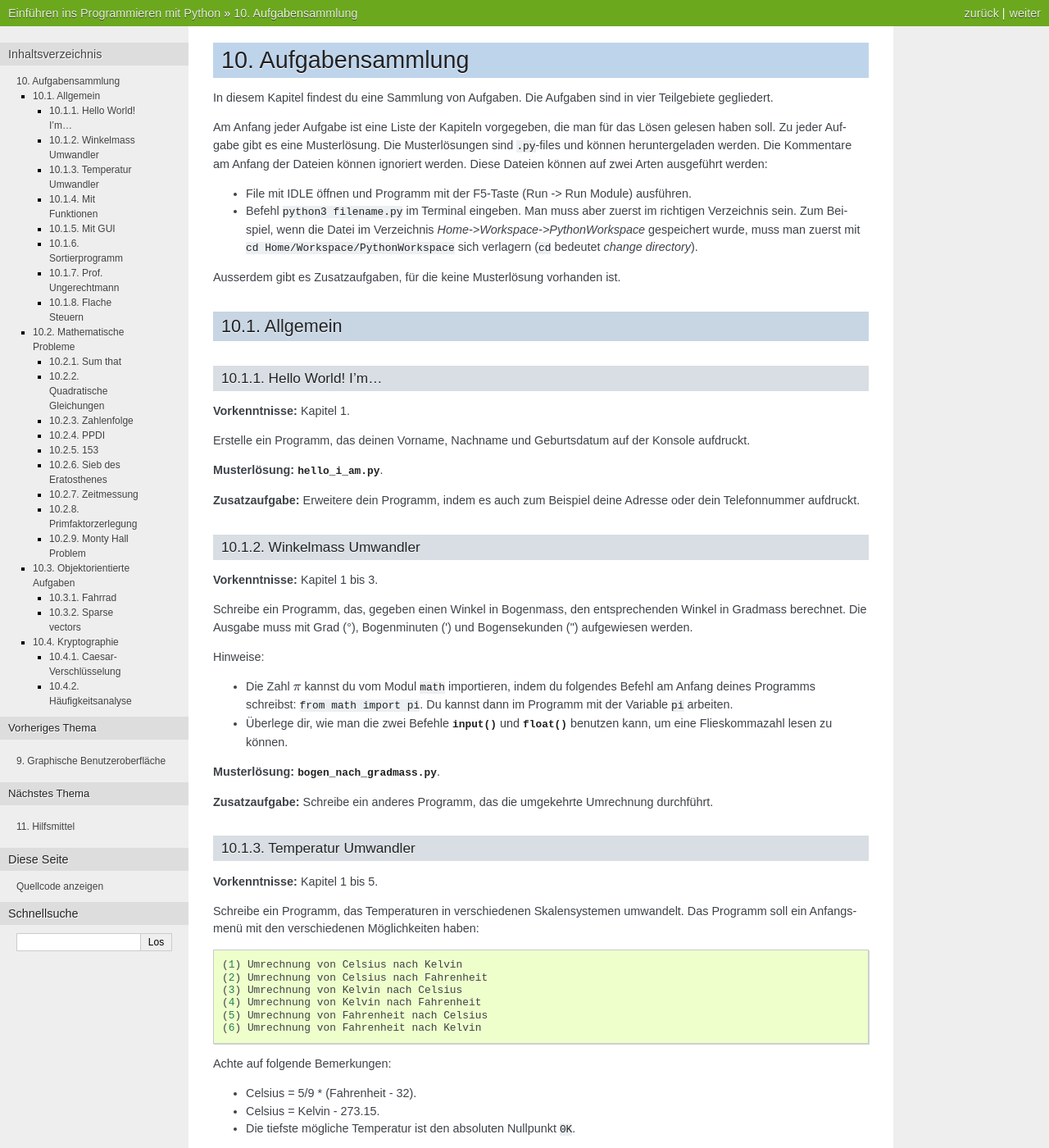
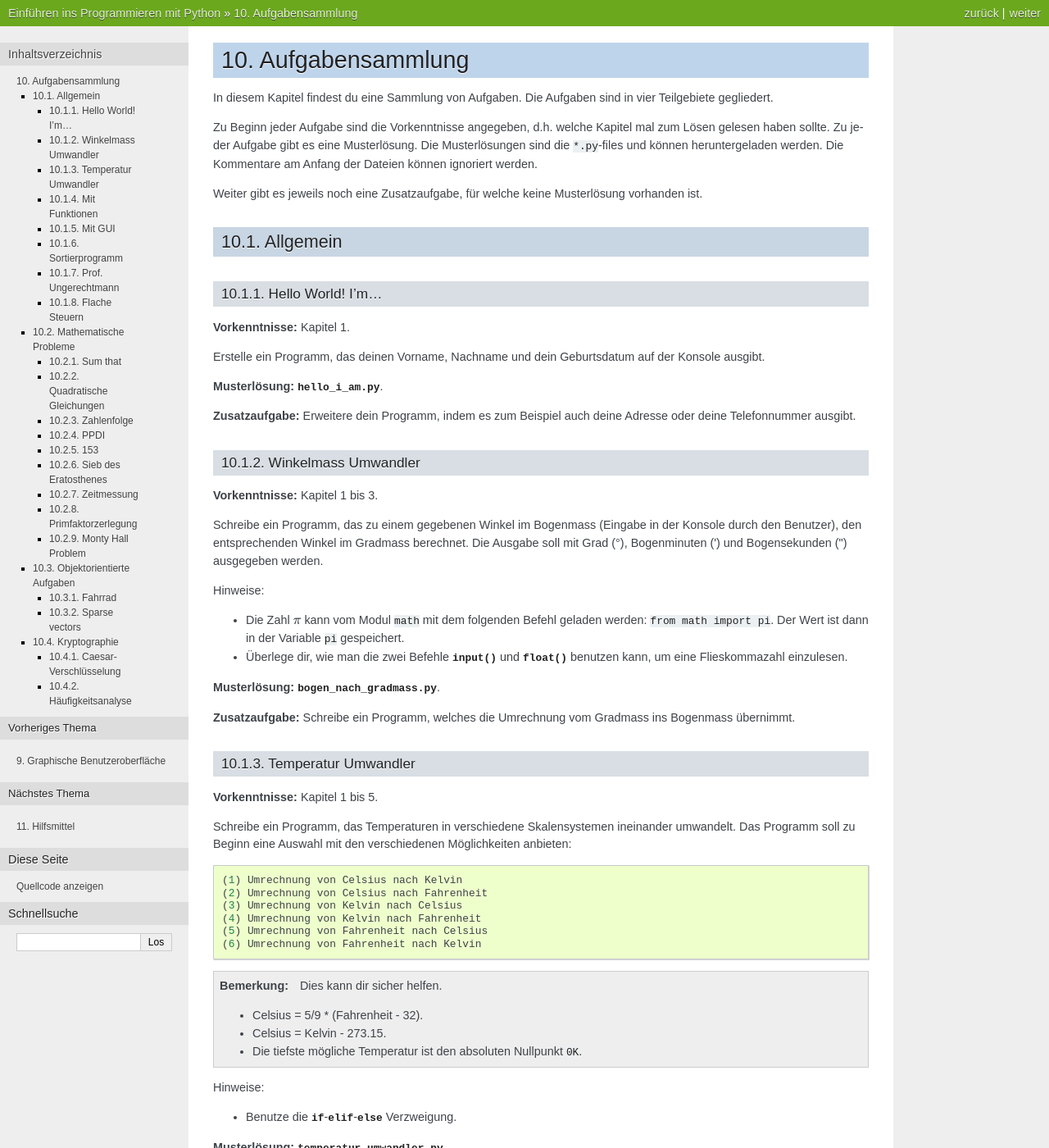
Before and after one commit to hb9hnt/pythonbuch, a Sphinx documentation site: the page built from source/aufgabensammlung.rst, in a window 1280 px wide and 1400 px high. Shown: the whole window at 82% size. Built offline with Sphinx 7.4.7, drawn with Linux system fonts in a browser that asks for light colours; some of the changed text lies outside the part shown.

Commit message:
Kapitel Aufgabensammlung: Viele Sätze umformuliert und Grammatikfehler korrigiert. Bis und mit Aufgabe 10.2.2.

```diff
--- a/source/aufgabensammlung.rst
+++ b/source/aufgabensammlung.rst
@@ -7,21 +7,15 @@ Aufgabensammlung
 In diesem Kapitel findest du eine Sammlung von Aufgaben. Die Aufgaben sind in
 vier Teilgebiete gegliedert.
 
-Am Anfang jeder Aufgabe ist eine Liste der Kapiteln vorgegeben, die
-man für das Lösen gelesen haben soll. Zu jeder Aufgabe gibt es eine
-Musterlösung. Die Musterlösungen sind ``.py``-files und können heruntergeladen
-werden. Die Kommentare am Anfang der Dateien können ignoriert werden.  Diese
-Dateien können auf zwei Arten ausgeführt werden:
+Zu Beginn jeder Aufgabe sind die Vorkenntnisse angegeben,
+d.h. welche Kapitel mal zum Lösen gelesen haben sollte.
+Zu jeder Aufgabe gibt es eine Musterlösung.
+Die Musterlösungen sind die ``*.py``-files
+und können heruntergeladen werden.
+Die Kommentare am Anfang der Dateien können ignoriert werden.
 
-- File mit IDLE öffnen und Programm mit der F5-Taste (Run -> Run Module)
-  ausführen.
-- Befehl ``python3 filename.py`` im Terminal eingeben. Man muss aber zuerst im
-  richtigen Verzeichnis sein. Zum Beispiel, wenn die Datei im Verzeichnis
-  *Home->Workspace->PythonWorkspace* gespeichert wurde, muss man zuerst mit
-  ``cd Home/Workspace/PythonWorkspace`` sich verlagern (``cd`` bedeutet *change
-  directory*).
-
-Ausserdem gibt es Zusatzaufgaben, für die keine Musterlösung vorhanden ist.
+Weiter gibt es jeweils noch eine Zusatzaufgabe,
+für welche keine Musterlösung vorhanden ist.
 
 Allgemein
 =========
@@ -31,14 +25,14 @@ Hello World! I'm...
 
 **Vorkenntnisse:** Kapitel 1.
 
-Erstelle ein Programm, das deinen Vorname, Nachname und Geburtsdatum auf der
-Konsole aufdruckt.
+Erstelle ein Programm, das deinen Vorname, Nachname
+und dein Geburtsdatum auf der Konsole ausgibt.
 
 **Musterlösung:**
 :download:`hello_i_am.py <code/musterloesungen/hello_i_am.py>`.
 
-**Zusatzaufgabe:** Erweitere dein Programm, indem es auch zum Beispiel deine
-Adresse oder dein Telefonnummer aufdruckt.
+**Zusatzaufgabe:** Erweitere dein Programm,
+indem es zum Beispiel auch deine Adresse oder deine Telefonnummer ausgibt.
 
 
 Winkelmass Umwandler
@@ -46,34 +40,38 @@ Winkelmass Umwandler
 
 **Vorkenntnisse:** Kapitel 1 bis 3.
 
-Schreibe ein Programm, das, gegeben einen Winkel in Bogenmass, den
-entsprechenden Winkel in Gradmass berechnet. Die Ausgabe muss mit Grad (°),
-Bogenminuten (\') und Bogensekunden (\") aufgewiesen werden.
+Schreibe ein Programm,
+das zu einem gegebenen Winkel im Bogenmass
+(Eingabe in der Konsole durch den Benutzer),
+den entsprechenden Winkel im Gradmass berechnet.
+Die Ausgabe soll mit Grad (°), Bogenminuten (\')
+und Bogensekunden (\") ausgegeben werden.
 
 Hinweise:
 
-- Die Zahl :math:`\pi` kannst du vom Modul ``math`` importieren, indem du
-  folgendes Befehl am Anfang deines Programms schreibst:
-  ``from math import pi``. Du kannst dann im Programm mit der Variable ``pi``
-  arbeiten.
+- Die Zahl :math:`\pi` kann vom Modul ``math`` mit dem folgenden Befehl
+  geladen werden: ``from math import pi``.
+  Der Wert ist dann in der Variable ``pi`` gespeichert.
 - Überlege dir, wie man die zwei Befehle :py:func:`input()` und
-  :py:func:`float()` benutzen kann, um eine Flieskommazahl lesen zu können.
+  :py:func:`float()` benutzen kann,
+  um eine Flieskommazahl einzulesen.
 
 **Musterlösung:**
 :download:`bogen_nach_gradmass.py
 <code/musterloesungen/bogen_nach_gradmass.py>`.
 
-**Zusatzaufgabe:** Schreibe ein anderes Programm, das die umgekehrte Umrechnung
-durchführt.
+**Zusatzaufgabe:** Schreibe ein Programm,
+welches die Umrechnung vom Gradmass ins Bogenmass übernimmt.
 
 Temperatur Umwandler
 --------------------
 
 **Vorkenntnisse:** Kapitel 1 bis 5.
 
-Schreibe ein Programm, das Temperaturen in verschiedenen Skalensystemen
-umwandelt. Das Programm soll ein Anfangsmenü mit den verschiedenen
-Möglichkeiten haben::
+Schreibe ein Programm,
+das Temperaturen in verschiedene Skalensystemen ineinander umwandelt.
+Das Programm soll zu Beginn eine Auswahl mit den verschiedenen
+Möglichkeiten anbieten::
 
    (1) Umrechnung von Celsius nach Kelvin
    (2) Umrechnung von Celsius nach Fahrenheit
@@ -82,62 +80,66 @@ Möglichkeiten haben::
    (5) Umrechnung von Fahrenheit nach Celsius
    (6) Umrechnung von Fahrenheit nach Kelvin
 
-Achte auf folgende Bemerkungen:
+.. note:: Dies kann dir sicher helfen.
 
-- Celsius = 5/9 * (Fahrenheit - 32).
-- Celsius = Kelvin - 273.15.
-- Die tiefste mögliche Temperatur ist den absoluten Nullpunkt ``0K``.
+	  * Celsius = 5/9 * (Fahrenheit - 32).
+
+	  * Celsius = Kelvin - 273.15.
+
+	  * Die tiefste mögliche Temperatur ist den absoluten Nullpunkt ``0K``.
 
 Hinweise:
 
-- Benutze die :py:keyword:`if`-:py:keyword:`elif`-:py:keyword:`else`
+* Benutze die :py:keyword:`if`-:py:keyword:`elif`-:py:keyword:`else`
   Verzweigung.
 
 
 **Musterlösung:** :download:`temperatur_umwandler.py
 <code/musterloesungen/temperatur_umwandler.py>`.
 
-**Zusatzaufgabe:** Passe deine Lösung der Aufgabe `Winkelmass Umwandler`_ so an,
-dass beide Umrechnungen (Bogen- nach Gradmass und umgekehrt) in einem einzelnen
-Programm möglich sind.
+**Zusatzaufgabe:** Passe deine Lösung aus der Aufgabe
+`Winkelmass Umwandler` so an,
+dass beide Umrechnungen (Bogen- nach Gradmass und umgekehrt)
+in einem einzelnen Programm möglich sind.
 
 Mit Funktionen
 --------------
 
 **Vorkenntnisse:** Kapitel 1 bis 6.
 
-Erweitere deine Lösung der vorherige Aufgabe, indem du für die
-Umrechnung 6 verschiedene Funktionen definierst. Passt ausserdem dein
-Programm so an, dass der Benutzer mehrere Temperaturen nacheinander umrechnen
-kann und selber dann das Programm beenden kann.
+Erweitere deine Lösung der vorherigen Aufgabe,
+indem du für die Umrechnung 6 verschiedene Funktionen definierst.
+Passe ausserdem dein Programm so an,
+dass der Benutzer mehrere Temperaturen nacheinander umrechnen kann
+und den Zeitpunkt zum Beenden des Programms selber bestimmt.
 
 Hinweise:
 
-- Bei der Implementierung von Programmen braucht man einige konstante Werte
-  (zum Beispiel brauchst du in dieser Aufgabe den Wert des absoluten Nullpunktes
-  :math:`-273.15` in Celsius-Skala).
-  Es ist lohnenswert, solche Konstanten am Anfang des Programms
-  zu definieren. In einiger Programmiersprache gibt es sogar die Möglichkeit,
-  \"Variablen\" zu definieren, deren Wert nicht geändert werden kann. In Python
-  gibt allerdings diese Möglichkeit nicht. Per Konvention benennt der Ersteller
-  die Konstanten mit grossgeschriebenen Namen
-  (z.B. ``ABSOLUTER_NP_C = -273.15``).
-- Um nach einer Eingabe dem Benutzer zu fragen, kannst du folgende Funktion
-  benutzen:
+- Bei der Implementierung braucht man einige konstante Werte
+  (zum Beispiel brauchst du in dieser Aufgabe
+  den Wert des absoluten Nullpunktes -273.15 in Grad Celsius).
+  Es lohnt sich solche Konstanten am Anfang des Programms zu definieren.
+  In einigen Programmiersprachen gibt es sogar die Möglichkeit,
+  \"Variablen\" zu definieren, deren Werte nicht geändert werden können.
+  In Python gibt es diese Möglichkeit jedoch nicht.
+  Per Konvention benennt der Entwickler die Konstanten mit
+  grossgeschriebenen Buchstaben (z.B. ``ABSOLUTER_NP_C = -273.15``).
+- Um nach einer gültigen Eingabe des Benutzers zu fragen,
+  kannst du die folgende Funktion benutzen:
 
 	.. literalinclude:: code/exception_muster.py
 	    	  :linenos:
 
-  Diese Funktion hat ein optionales Argument ``msg``. Wenn die Funktion ohne
-  Argumente aufgerufen wird, nimmt ``msg`` den vorgegebenen Wert
-  ``"Bitte Zahl eingeben: "``. Falls der Benutzer eine Zahl eingibt, so wird
-  diese zurückgegeben. Andere Eingaben werden allerdings nicht akzeptiert: das
-  Programm erkennt ungültige Eingabe mit der Ausnahmebehandlung
-  (:py:keyword:`try`-:py:keyword:`except`) und fragt unmittelbar nach einer
-  anderen Eingabe.
+  Diese Funktion hat ein optionales Argument ``msg``.
+  Wenn die Funktion ohne Argumente aufgerufen wird,
+  nimmt ``msg`` den vorgegebenen Wert ``"Bitte Zahl eingeben: "`` an.
+  Falls der Benutzer eine Zahl eingibt, so wird diese zurückgegeben.
+  Andere Eingaben werden nicht akzeptiert: das
+  Programm erkennt ungültige Eingaben mit der Ausnahmebehandlung
+  (:py:keyword:`try`-:py:keyword:`except`) und fragt solange,
+  bis eine gültige Eingabe getätigt wurde.
 - Analog kannst du ungültige Eingabewerte für die Temperatur mit
-  :py:keyword:`raise` wie im folgenden Beispiel (Funktion für die Umrechnung von
-  Celsius nach Kelvin) überprüfen:
+  :py:keyword:`raise` überprüfen. Siehe folgendes Beispiel:
 
 	.. literalinclude:: code/exception_muster2.py
 	    	  :linenos:
@@ -145,17 +147,17 @@ Hinweise:
 **Musterlösung:** :download:`temperatur_umwandler_erweiterung.py
 <code/musterloesungen/temperatur_umwandler_erweiterung.py>`.
 
-**Zusatzaufgabe:** Erweitere die Lösung der vorherigen Zusatzaufgabe (Winkelmass
-Umwandler), indem du Funktionen implementierst.
+**Zusatzaufgabe:** Erweitere die Lösung der vorherigen Zusatzaufgabe
+(Winkelmass Umwandler), indem du Funktionen implementierst.
 
 Mit GUI
 -------
 
 **Vorkenntnisse:** Kapitel 1 bis 8.
 
-Versuche deine Lösung von vorherigen Aufgabe mit einer
-graphische Benutzeroberfläche zu erweitern. Die Fenster soll folgende Elemente
-enthalten:
+Versuche deine Lösungen von den vorherigen Aufgaben mit einer
+graphische Benutzeroberfläche zu erweitern.
+Das Fenster soll folgende Elemente enthalten:
 
 - ein OptionMenu Widget für die Wahl der Umrechnung (Celsius nach Kelvin, ...).
 - ein Entry Widget, für die Eingabe der Temperatur.
@@ -175,26 +177,28 @@ Für die Erstellung des OptionMenus kannst du folgendes Muster anpassen:
 **Musterlösung:** :download:`temperatur_gui.py
 <code/musterloesungen/temperatur_gui.py>`.
 
-**Zusatzaufgabe:** Erstelle auch für den Winkelmass Umwandler eine GUI.
+**Zusatzaufgabe:** Erstelle auch für den Winkelmass Umwandler ein GUI.
 
 Sortierprogramm
 ---------------
 
 **Vorkenntnisse:** Kapitel 1 bis 4.
 
-Schreibe ein Programm, welches eine Liste von ganzen Zahlen wachsend sortiert.
-Die Elementen der Liste werden nacheinander den Benutzer gefragt. Der Benutzer
-soll so viele Elementen eingeben, wie er will. Wenn er mit der Eingabe fertig
-ist, soll er mit einem Befehl (zum Beispiel ``q`` eingeben) die Eingabe
-beenden.
+Schreibe ein Programm, welches eine Liste bestehend aus ganzen Zahlen
+aufsteigend sortiert.
+Der Benutzer soll per Eingabe entscheiden,
+welche Elemente in die Liste kommen
+und er soll so viele Elementen eingeben können,
+wie er will. Wenn er mit der Eingabe fertig ist,
+soll er mit einem Befehl (zum Beispiel ``q``) die Eingabe beenden.
 
 Hinweis: :py:keyword:`while`
 
 **Musterlösung:** :download:`sortierprogramm.py
 <code/musterloesungen/sortierprogramm.py>`.
 
-**Zusatzaufgabe:** Schreibe ein anderes Programm, das eine Liste von
-Zeichenkette alphabetisch sortiert.
+**Zusatzaufgabe:** Schreibe ein anderes Programm,
+welches eine Liste aus Zeichenketten alphabetisch sortiert.
 
 
 Prof. Ungerechtmann
@@ -203,15 +207,15 @@ Prof. Ungerechtmann
 **Vorkenntnisse:** Kapitel 1 bis 5.
 
 Professor Ungerechtmann der Kantonsschule Unfairdorf braucht ein Programm für
-die Notenvergabe der Abschlussprüfung. Die Abschlussnote hängt von folgenden
-Parameter ab:
+die Notenvergabe der Abschlussprüfung. Die Abschlussnote hängt von
+den folgenden Parametern ab:
 
 - Prüfungsnote (von 1 bis 6 mit Halbpunkten);
 - Augenfarbe (z.B. dunkel=1, hell=0);
 - Frisur (z.B. kurze Haare=1, lange Haare=0);
 - Wetter (z.B. schön=1, nicht schön=0).
 
-Es gilt Folgendes:
+Es gilt folgendes:
 
 - Hat der Prüfling dunkle Augen und...
 
@@ -269,11 +273,11 @@ Der Steuersatz ist gemäss folgender Tabelle bestimmt:
 **Musterlösung:** :download:`flache_steuern.py
 <code/musterloesungen/flache_steuern.py>`.
 
-**Zusatzaufgabe:** Berücksichtige in deinem Programm neben das Einkommen
-auch die Habseligkeit.
+**Zusatzaufgabe:** Berücksichtige in deinem Programm neben dem Einkommen
+auch das Vermögen.
 
 =================================  ==============
-**Habseligkeit** :math:`H`         **Steuersatz**
+**Vermögen** :math:`H`     	   **Steuersatz**
 ---------------------------------  --------------
 :math:`H \le 100'000`              5\%
 :math:`100'000 < H \le 500'000`    8\%
@@ -317,23 +321,24 @@ Erstelle ein Programm zur Lösung von quadratische Gleichungen
 
 .. math:: ax^2 + bx + c = 0.
 
-Die reellen Koeffizienten :math:`a, b, c` sind den Benutzer gefragt.
+Die reellen Koeffizienten :math:`a, b, c` werden vom Benutzer eingegeben.
 
 Hinweise:
 
 - Das Programm kann man elegant gestalten, indem man am Anfang verschiedene
   Fälle unterscheidet. Was passiert zum Beispiel wenn :math:`a=0`? Wenn
   :math:`b^2-4ac < 0`? ...
-- Analog wie die Zahl :math:`\pi` kann die quadratische Wurzel (``sqrt``) mit
-  ``from-import`` vom Module ``math`` importiert werden.
+- Analog wie die Zahl :math:`\pi` kann die Funktion zur Berechnung von
+  Quadratwurzeln (``sqrt``) vom Module ``math`` importiert werden.
 
 **Musterlösung:** :download:`quadratische_gleichungen.py
 <code/musterloesungen/quadratische_gleichungen.py>`.
 
-**Zusatzaufgabe:** Gegeben eine quadratische Funktion :math:`f(x) = ax^2+bx+c`
-durch den Koeffizienten ``a, b, c`` und eine lineare Funktion
-:math:`g(x) = mx + q` durch ``m, q``, erstelle ein Programm, das
-die Schnittpunkte von :math:`f` und :math:`g` findet.
+**Zusatzaufgabe:** Sei eine quadratische Funktion
+:math:`f(x) = ax^2+bx+c` durch ihre Koeffizienten ``a, b, c``
+und eine lineare Funktion :math:`g(x) = mx + q` durch ``m`` und ``q`` gegeben.
+Erstelle ein Programm, das die Schnittpunkte
+der Graphen von :math:`f` und :math:`g` berechnet.
 
 
 Zahlenfolge
--- a/source/code/musterloesungen/bogen_nach_gradmass.py
+++ b/source/code/musterloesungen/bogen_nach_gradmass.py
@@ -2,7 +2,7 @@
 # -*- coding: utf8 -*-
 # author: Martino Antognini (uzh)
 
-# Wir brauchen die Zahl pi vom library "math"
+# Wir brauchen die Zahl pi von der Library "math"
 from math import pi
 
 rad = float(input("Winkel in Bogenmass eingeben: "))
--- a/source/code/musterloesungen/hello_i_am.py
+++ b/source/code/musterloesungen/hello_i_am.py
@@ -3,4 +3,5 @@
 # author: Martino Antognini (uzh)
 
 print("Hallo Welt!")
-print("Ich heisse Guido van Rossum, ich bin am 31. Januar 1956 geboren und bin der Autor der Programmiersprache Python!")
+print("Ich heisse Guido van Rossum, ich bin am 31. Januar 1956 geboren \
+und bin der Autor der Programmiersprache Python!")
--- a/source/code/musterloesungen/temperatur_gui.py
+++ b/source/code/musterloesungen/temperatur_gui.py
@@ -75,7 +75,7 @@ info = Label(fenster, justify = LEFT, font=("Helvetica", 16),
 ************* TEMPERATUR UMWANDLER *************
        1) Gewünschte Umrechnung wählen.
        2) Temperatur eingeben.
-       3) Taste "Umrechnen" dränglen.""")
+       3) Taste "Umrechnen" drücken.""")
 
 u1 = "von Celsius nach Kelvin"
 u2 = "von Celsius nach Fahrenheit"
```
Also changed, not shown: other parts of source/aufgabensammlung.rst (+4 -4 lines), source/images/temperatur_umwandler_gui.png.
